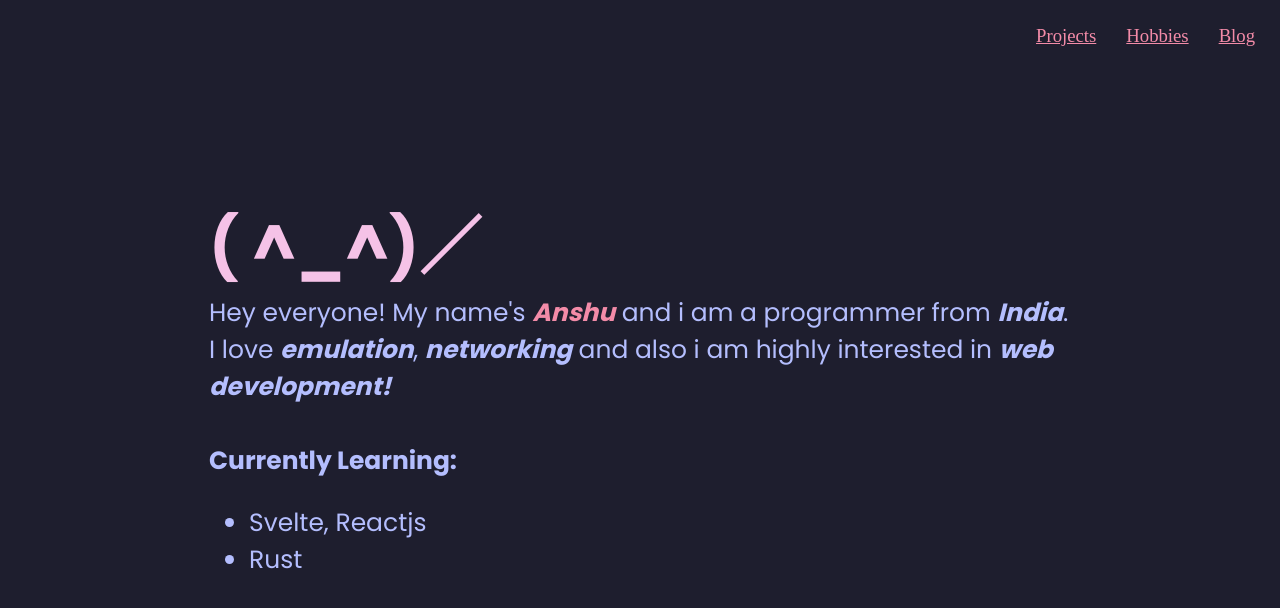
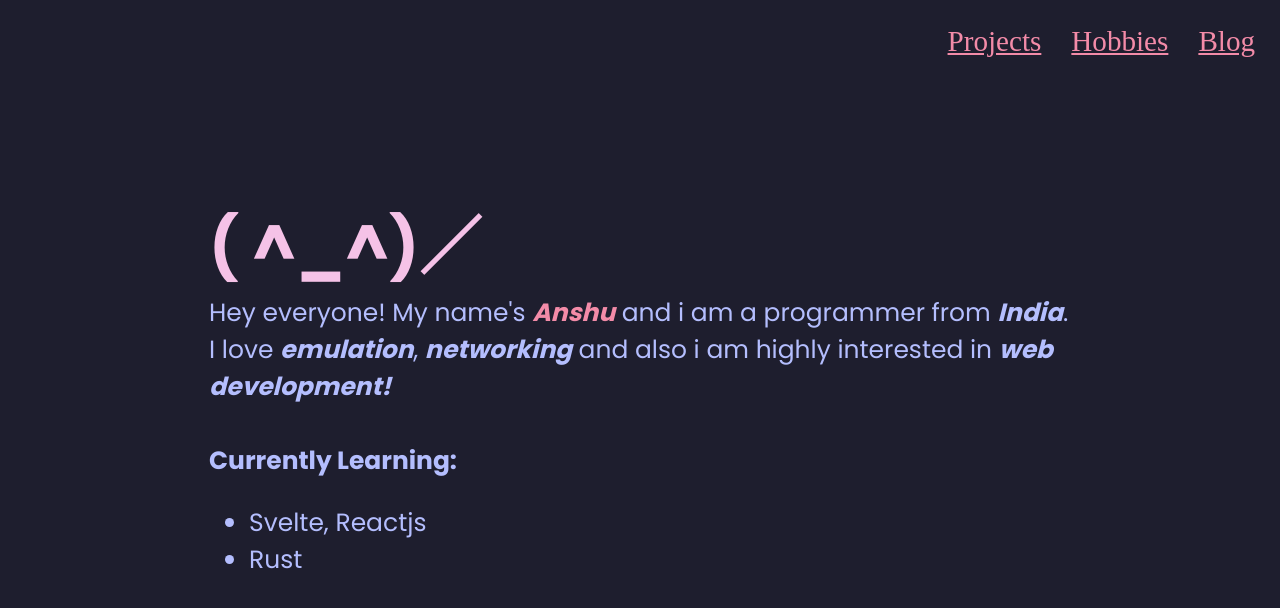
Before and after one commit to mooncell07/site, a SvelteKit app: page / in a window 1280 px wide. Shown: the top 608 px of the page. Built offline with nearby package versions, Linux system fonts and the light colour scheme; a web font is replaced by a local one.

Commit message:
fix: Increase font size.

```diff
--- a/src/routes/+error.svelte
+++ b/src/routes/+error.svelte
@@ -1,4 +1,6 @@
 <script>
+// @ts-nocheck
+
     import { page } from "$app/stores";
 </script>
 
--- a/static/stylesheets/style.css
+++ b/static/stylesheets/style.css
@@ -57,7 +57,7 @@ emph {
   display: flex;
   font-family: Amaranth;
   justify-content: flex-end;
-  font-size: calc(0.9vw + 0.9vh);
+  font-size: calc(1.4vw + 1.4vh);
   gap: 30px;
   position: absolute;
   right: 25px;
```
